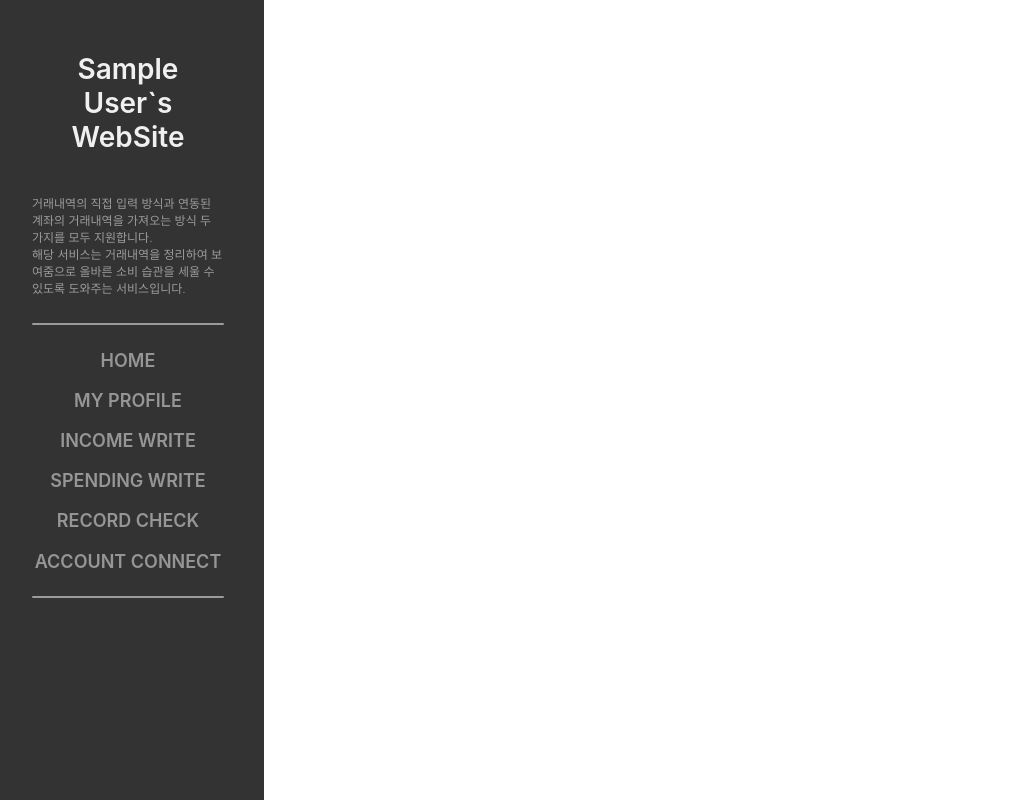
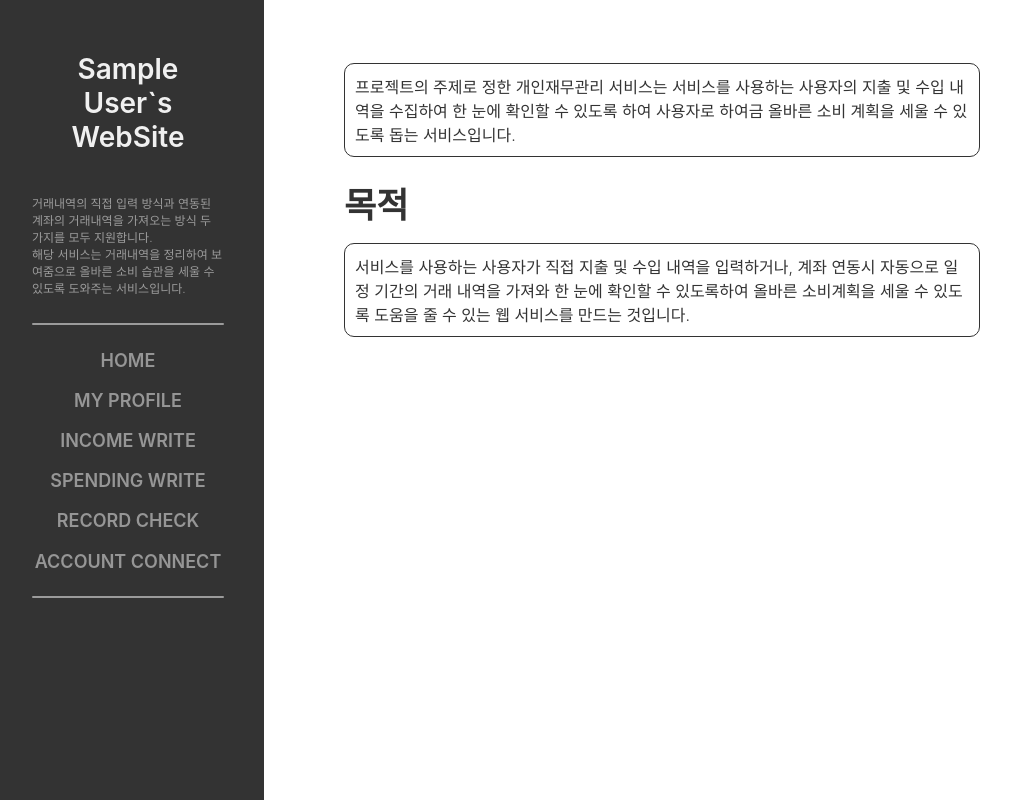
Before and after one commit to lkl4502/account_book_project, a React (Create React App) app in the folder frontend/: page /authResult in a window 1280 px wide. Shown: the whole page, without its empty margins (8-1019 px from the left). Built offline with nearby package versions, Linux system fonts and the light colour scheme; sample sign-in values are in the browser's storage.

Commit message:
front : 인증 코드 받아오는 기능 구현

```diff
--- a/frontend/package.json
+++ b/frontend/package.json
@@ -9,6 +9,7 @@
     "@testing-library/user-event": "^13.5.0",
     "axios": "^1.6.8",
     "moment": "^2.30.1",
+    "query-string": "^9.0.0",
     "react": "^18.2.0",
     "react-calendar": "^4.8.0",
     "react-dom": "^18.2.0",
--- a/frontend/src/App.js
+++ b/frontend/src/App.js
@@ -12,6 +12,7 @@ import PrivateRoute from "./Routes/PrivateRoute";
 import SignUp from "./pages/SignUp";
 import { useAuth } from "./Auth/useAuth";
 import { AuthContext } from "./context/auth-context";
+import AuthResult from "./pages/AuthResult";
 
 function App() {
   const { isLogin, user, login, logout } = useAuth();
@@ -41,6 +42,7 @@ function App() {
                 />
                 <Route path="/recordCheck" element={<RecordCheck />} />
                 <Route path="/accountConnect" element={<AccountConnect />} />
+                <Route path="/authResult" element={<AuthResult />} />
               </Route>
             </Routes>
           </main>
--- a/frontend/src/pages/AccountConnect.jsx
+++ b/frontend/src/pages/AccountConnect.jsx
@@ -1,43 +1,21 @@
-import React from "react";
+import React, { useEffect, useState } from "react";
 import Text from "../components/Text";
 import CustomButton from "../components/CustomButton";
 import axios from "axios";
 
 function AccountConnect() {
-  const handleConnectAccount = async (e) => {
+  const client_id = "8ce0d21a-47fc-4714-b083-80327501ab96";
+  const authorize_url = `https://testapi.openbanking.or.kr/oauth/2.0/authorize?response_type=code&client_id=${client_id}&redirect_uri=http://localhost:3000/authResult&scope=login%20inquiry%20transfer&state=12345678901234567890123456789012&auth_type=0`;
+
+  const handleOpenPopup = (e) => {
     e.preventDefault();
 
-    const new_window = window.open("", "_blank");
-    const client_id = "8ce0d21a-47fc-4714-b083-80327501ab96";
-    const authorize_url = `https://testapi.openbanking.or.kr/oauth/2.0/authorize?response_type=code&client_id=${client_id}&redirect_uri=http://127.0.0.1:3000/authResult&scope=login%20inquiry%20transfer&state=12345678901234567890123456789012&auth_type=0`;
-    new_window.location.href = authorize_url;
-    // try {
-    //   const res = await axios.get(
-    //     "https://testapi.openbanking.or.kr/oauth/2.0/authorize",
-    //     {
-    //       params: {
-    //         response_type: "code",
-    //         client_id: "8ce0d21a-47fc-4714-b083-80327501ab96",
-    //         redirect_uri: "http://127.0.0.1:8000/api/user/authResult",
-    //         scope: "login inquiry transfer",
-    //         state: 12345678901234567890123456789012,
-    //         auth: 0,
-    //       },
-    //     }
-    //   );
-
-    //   if (res.status === 200) {
-    //     console.log(res.data);
-    //   }
-    // } catch (err) {
-    //   console.log(err.response.data);
-    //   alert(`${err.response.data.message}`);
-    // }
+    document.location.href = authorize_url;
   };
 
   return (
     <>
-      <CustomButton onClick={handleConnectAccount}>계좌 연결</CustomButton>
+      <CustomButton onClick={handleOpenPopup}>계좌 연결</CustomButton>
       <Text size={"16px"} color={"#333"} bold={"300"}>
         프로젝트의 주제로 정한 개인재무관리 서비스는 서비스를 사용하는 사용자의
         지출 및 수입 내역을 수집하여 한 눈에 확인할 수 있도록 하여 사용자로
--- a/frontend/src/pages/AuthResult.jsx
+++ b/frontend/src/pages/AuthResult.jsx
@@ -0,0 +1,35 @@
+import React from "react";
+import Text from "../components/Text";
+import { useLocation } from "react-router-dom";
+import queryString from "query-string";
+
+function AuthResult() {
+  const queryParams = useLocation().search;
+  const parsed = queryString.parse(queryParams);
+  const code = parsed.code;
+  console.log(code);
+
+  return (
+    <div style={{ width: "75%" }}>
+      <Text type={"title"} margin={"0px 0px 15px 0px"}>
+        {code}
+      </Text>
+      <Text margin={"0px 0px 20px 0px"}>
+        프로젝트의 주제로 정한 개인재무관리 서비스는 서비스를 사용하는 사용자의
+        지출 및 수입 내역을 수집하여 한 눈에 확인할 수 있도록 하여 사용자로
+        하여금 올바른 소비 계획을 세울 수 있도록 돕는 서비스입니다.
+      </Text>
+      <Text type={"title"} margin={"0px 0px 15px 0px"}>
+        목적
+      </Text>
+      <Text margin={"0px 0px 20px 0px"}>
+        서비스를 사용하는 사용자가 직접 지출 및 수입 내역을 입력하거나, 계좌
+        연동시 자동으로 일정 기간의 거래 내역을 가져와 한 눈에 확인할 수
+        있도록하여 올바른 소비계획을 세울 수 있도록 도움을 줄 수 있는 웹
+        서비스를 만드는 것입니다.
+      </Text>
+    </div>
+  );
+}
+
+export default AuthResult;
```
Also changed, not shown: 1 other file (tests, documents, lock files or other folders).
